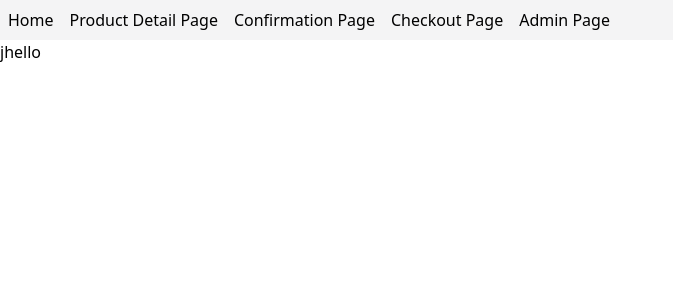
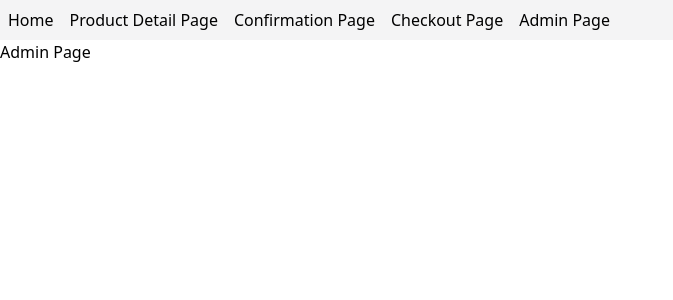
Before and after one commit to 04luknie-nemo/Webshopen, a React (Vite) app in the folder web/: page /admin in a window 1280 px wide. Shown: the top 300 px of the page, without its empty margins (0-673 px from the left). Built offline with nearby package versions, Linux system fonts and the light colour scheme.

Commit message:
Added minimum content to admin page

```diff
--- a/web/src/pages/adminPage.tsx
+++ b/web/src/pages/adminPage.tsx
@@ -1,3 +1,3 @@
 export default function AdminPage() {
-    return(<>jhello</>)
+    return(<>Admin Page</>)
 }
```
